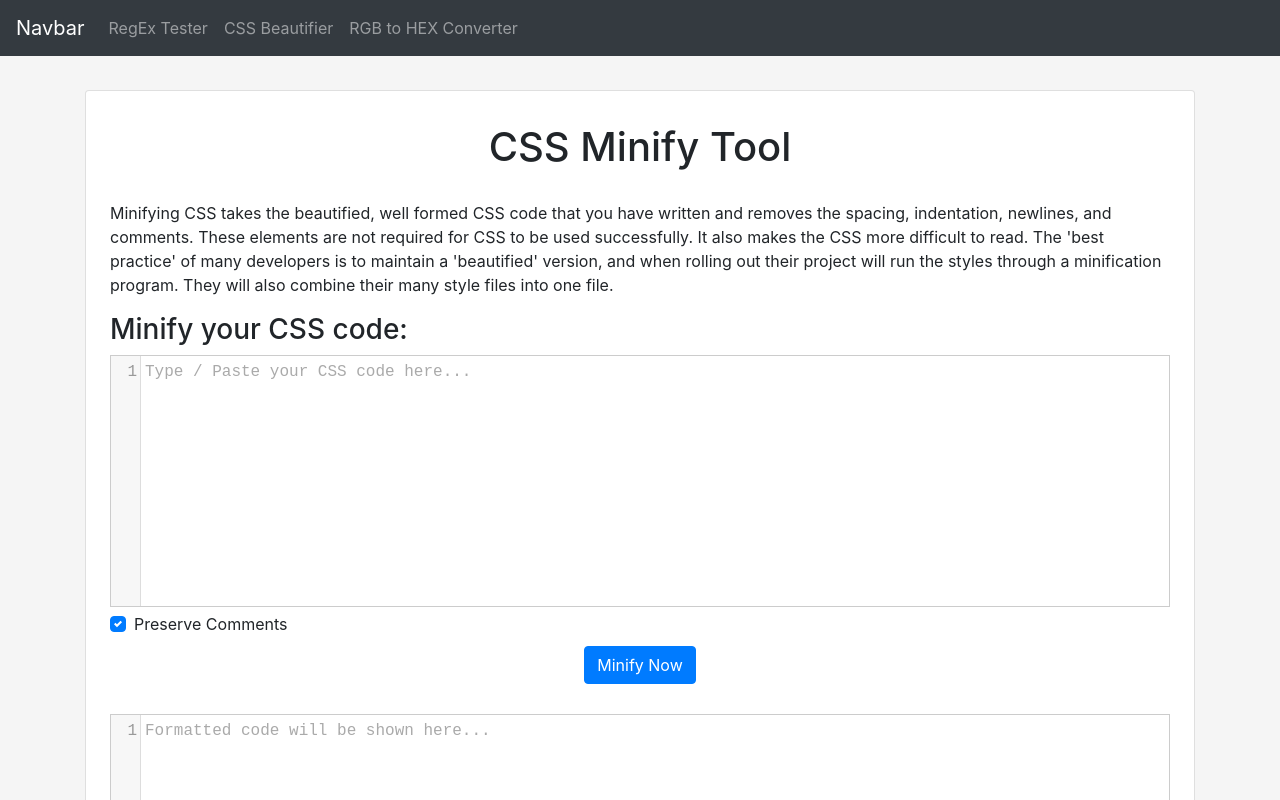
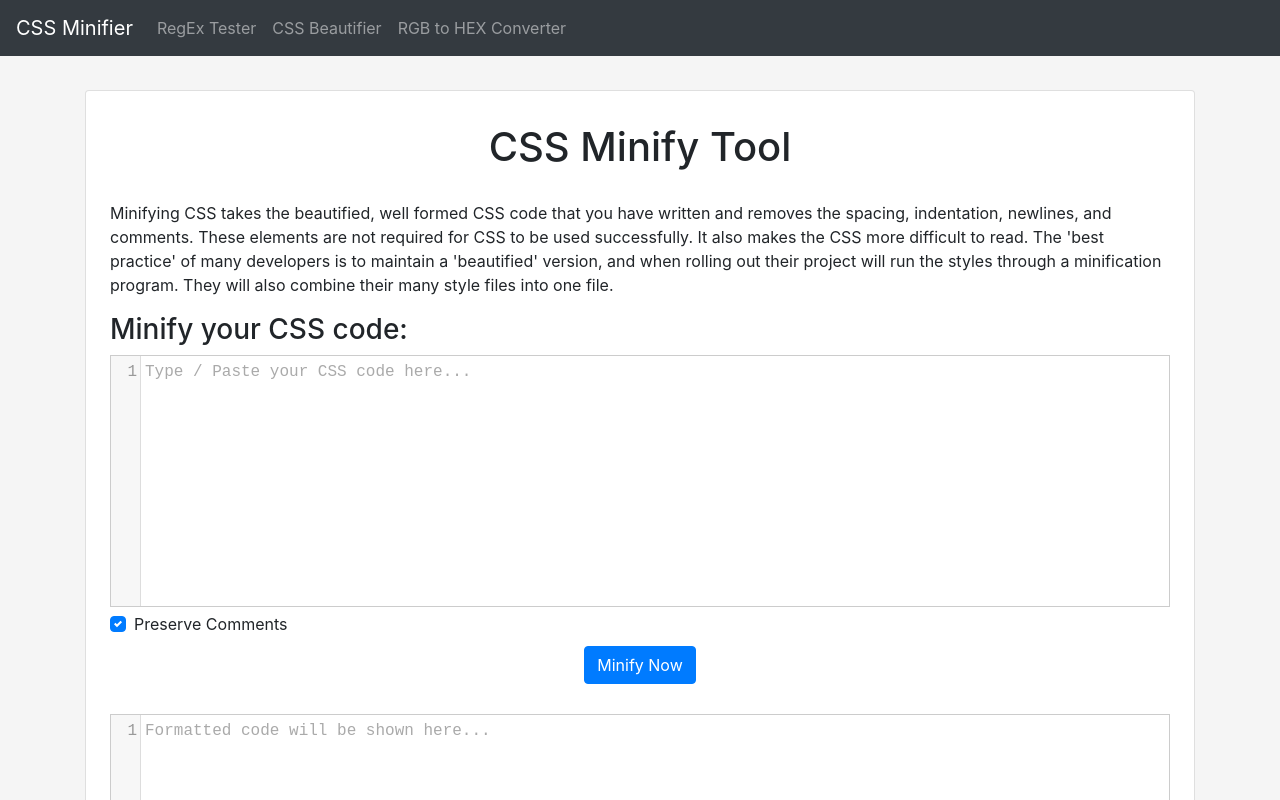
Before and after one commit to Manish2005/css-minify, an Angular app: page /css-minify/ in a window 1280 px wide. Shown: the top 800 px of the page. Built offline with nearby package versions, Linux system fonts and the light colour scheme.

Commit message:
updated title

```diff
--- a/src/app/header/header.component.html
+++ b/src/app/header/header.component.html
@@ -3,7 +3,7 @@
 </nav> -->
 
 <nav class="navbar navbar-expand-lg navbar-dark bg-dark fixed-top">
-  <a class=" navbar-brand" href="#">Navbar</a>
+  <a class=" navbar-brand" href="#">CSS Minifier</a>
   <button class="navbar-toggler" type="button" data-toggle="collapse" data-target="#navbarTogglerDemo02"
     aria-expanded="false" aria-label="Toggle navigation" (click)="isCollapsed = !isCollapsed"
     [attr.aria-expanded]="!isCollapsed" aria-controls="navbarTogglerDemo02">
```
